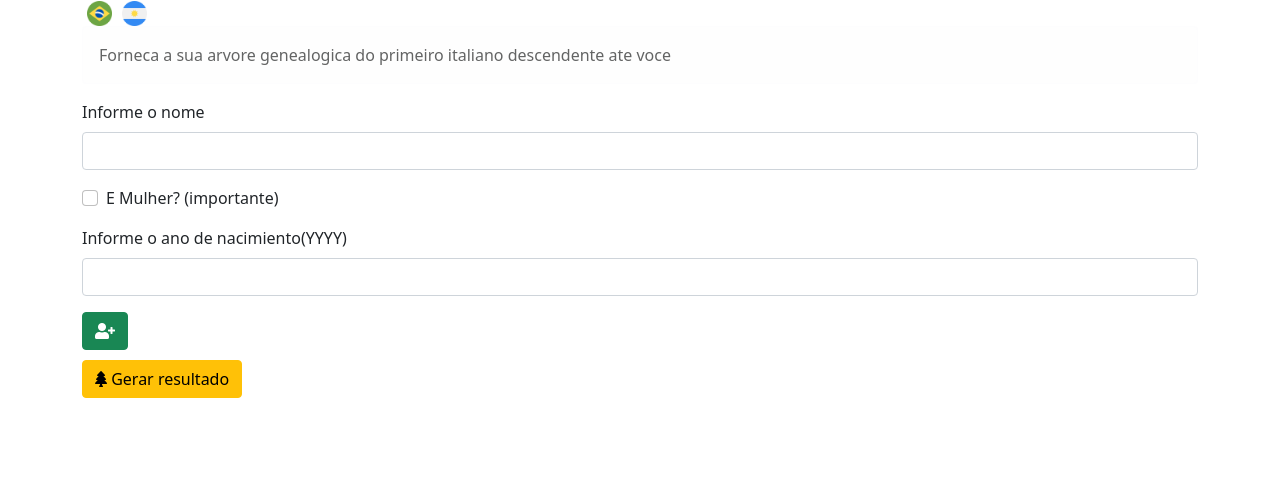
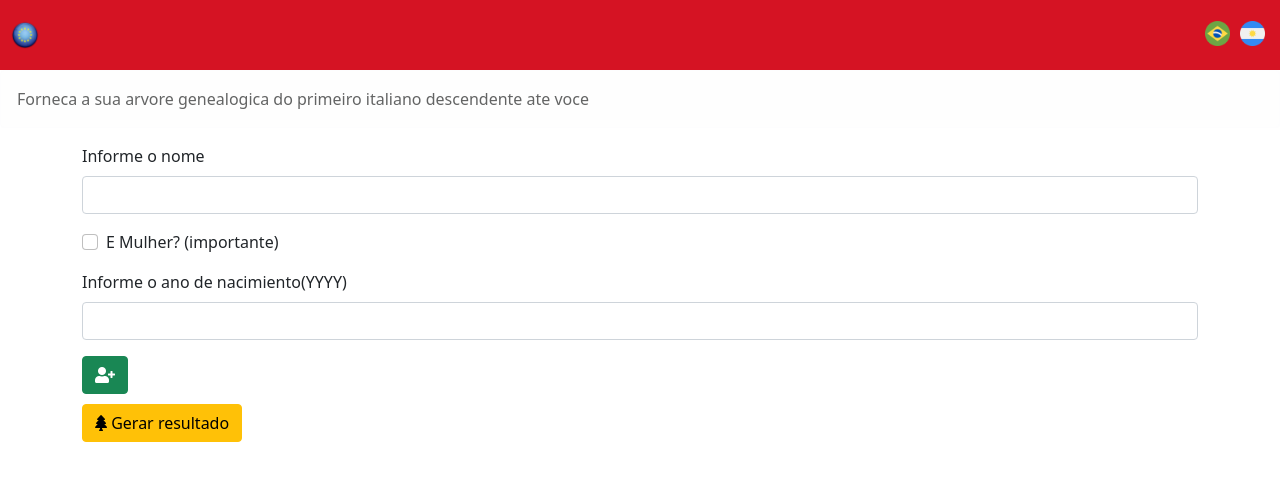
Before and after one commit to eliasjunior/red-ticket, a React (Create React App) app: page / in a window 1280 px wide. Shown: the top 480 px of the page. Built offline with nearby package versions, Linux system fonts and the light colour scheme.

Commit message:
add header
fix name

```diff
--- a/src/App.css
+++ b/src/App.css
@@ -36,6 +36,27 @@ html, body {
   margin-bottom: 10px;
 }
 
+/* HEADER */
+
+.header {
+  position: relative;
+  width: 100%;
+  margin: 0 auto;
+  z-index: 7;
+  background: #d51323;
+  padding: 1rem 0;
+  padding: var(--flow-md) 0;
+}
+
+.main-bar {
+	display: flex;
+	justify-content: space-between;
+	flex-wrap: wrap;
+}
+
+.container__header {
+  padding: 20px 10px;
+}
 
 @media screen and (max-width: 767px) {
   input[type="text"],
--- a/src/components/Header.jsx
+++ b/src/components/Header.jsx
@@ -1,17 +1,31 @@
 import React from "react";
+import PropTypes from "prop-types";
 import { changeLanguage } from "./actions";
-import { Alert } from "react-bootstrap";
 
-export default function Header({ t }) {
+const Header = () => {
   return (
-    <>
+    <header id="header" className="header" role="banner">
+      <div className="container__header">
+        <div className="main-bar">
+          {/* <Link to="/" className="logo"> */}
+          <img src="images/logo.png" alt="European Union" width="30px" />
+          {/* </Link> */}
+          <div>
             <span className="flag" onClick={() => changeLanguage("pt")}>
               <img src="images/brazil.png" alt="Brasil" />
             </span>
             <span className="flag" onClick={() => changeLanguage("es")}>
               <img src="images/argentina.png" alt="Argentina" />
             </span>
-      <Alert variant="light">{t("greetings")}</Alert>
-    </>
+          </div>
+        </div>
+      </div>
+    </header>
   );
-}
+};
+
+Header.propTypes = {
+  title: PropTypes.string,
+};
+
+export default Header;
--- a/src/components/Home.jsx
+++ b/src/components/Home.jsx
@@ -1,5 +1,5 @@
 import React, { useState } from "react";
-import { Button, Form } from "react-bootstrap";
+import { Button, Form, Alert } from "react-bootstrap";
 import Tree from "./Tree";
 import { useTranslation } from "react-i18next";
 import Header from "./Header";
@@ -56,8 +56,10 @@ export default function Home() {
   };
 
   return (
+    <>
+      <Header t={t}></Header>
+      <Alert variant="light">{t("greetings")}</Alert>
       <div className="container">
-      <Header t={t}></Header>
         <Form>
           <Form.Group className="mb-3" controlId="formName" size="sm">
             <Form.Label>{t("name")}</Form.Label>
@@ -118,5 +120,6 @@ export default function Home() {
           <Result relatives={relatives} isDone={isDone} t={t}></Result>
         </div>
       </div>
+    </>
   );
 }
--- a/src/components/Result.jsx
+++ b/src/components/Result.jsx
@@ -7,9 +7,21 @@ export default function Result({ relatives, t, isDone }) {
       return <div className="alert alert-warning">{t("noTree")}.</div>;
     }
     return getResult(relatives) ? (
-      <div className="alert alert-danger">{t("resultFail")}</div>
+      <div className="alert alert-danger">
+        {t("resultFail")}
+        <a href="#" className="alert-link">
+          an example link
+        </a>
+        . Give it a click if you like.
+      </div>
     ) : (
-      <div className="alert alert-success">{t("resultSuccess")}</div>
+      <div className="alert alert-success">
+        {t("resultSuccess")}
+        <a href="#" className="alert-link">
+          {t("link")}
+        </a>
+        {t("docs")}
+      </div>
     );
   } else {
     return "";
--- a/src/components/actions.js
+++ b/src/components/actions.js
@@ -30,7 +30,6 @@ export function changeLanguage(lg) {
   i18n.changeLanguage(lg);
 }
 
-
 export function validation({name, yearOfBirth}) {
   const result = [];
   if (!name || name === "") {
--- a/src/locales/languages/es-AR.js
+++ b/src/locales/languages/es-AR.js
@@ -8,8 +8,10 @@ export const ES_ARGENTINA = {
   add: "Agregar al árbol",
   update: "Actualizar",
   delete: "Borrar",
-  resultSuccess: "Felicitaciones, tienes derecho a la ciudadanía.",
+  resultSuccess: "Felicitaciones, tienes derecho a la ciudadanía. Click ",
   resultFail: "No tiene derecho a la ciudadanía por medios administrativos",
   noTree: "Ingrese el árbol",
   required: "Este campo e obrigatório",
+  docs: "para ver la documentación requerida",
+  link: " aqui ",
 };
--- a/src/locales/languages/pt-BR.js
+++ b/src/locales/languages/pt-BR.js
@@ -8,8 +8,10 @@ export const PT_BRASIL = {
   add: "Adicionar a Arvore",
   update: "Atualizar",
   delete: "Deletar",
-  resultSuccess: "Parabens, Voce tem direito a cidadania",
+  resultSuccess: "Parabens, Voce tem direito a cidadania. Click",
   resultFail: "Você não tem direito a cidadania por vía administrativa",
   noTree: "Entre com os familiares",
   required: "Este campo e obrigatório",
+  docs: "para ver documentação necessária",
+  link: " aqui ",
 };
```
Also changed, not shown: public/images/logo.png (added), public/logo512-2.png (deleted), src/App.jsx (renamed from src/App.js). Lines whose indentation alone changed are shown as unchanged.
